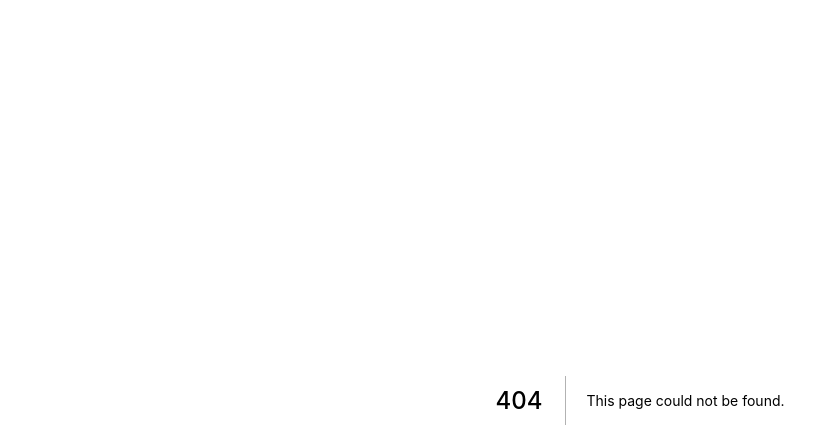
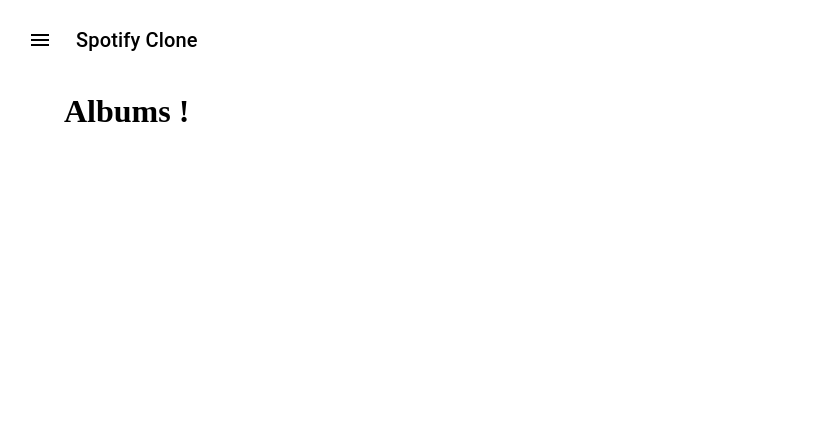
Before and after one commit to Ultraviolence322/spotify-clone, a Next.js app in the folder public/: page /albums in a window 1280 px wide. Before the commit this address had no page. Shown: the top 448 px of the page, without its empty margins (0-816 px from the left). Built offline with nearby package versions, Linux system fonts and the light colour scheme.

Commit message:
added AlbumPage component

```diff
--- /dev/null
+++ b/public/pages/albums/index.tsx
@@ -0,0 +1,14 @@
+import React, { ReactElement } from 'react'
+import MainLayout from '../../components/MainLayout'
+
+interface Props {
+
+}
+
+export default function AlbumsPage({}: Props): ReactElement {
+  return (
+    <MainLayout>
+      <h1>Albums !</h1>
+    </MainLayout>
+  )
+}
```
